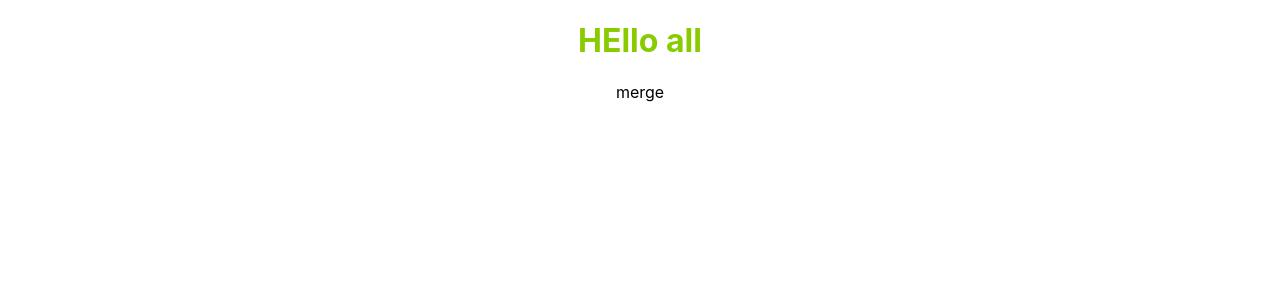
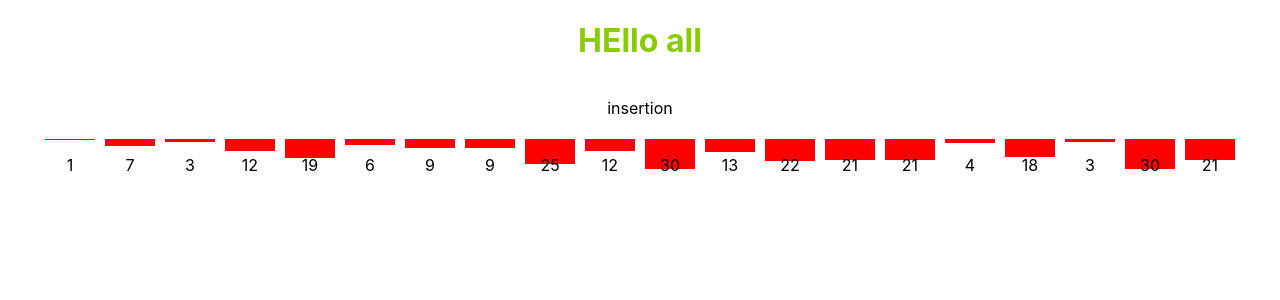
Before and after one commit to rogercp/UserRepoGitHub, a React (Create React App) app in the folder sorting/: page / in a window 1280 px wide. Shown: the top 300 px of the page. Built offline with nearby package versions, Linux system fonts and the light colour scheme.

Commit message:
insertion sort created refs for elements

```diff
--- a/sorting/src/App.js
+++ b/sorting/src/App.js
@@ -20,7 +20,6 @@ function App() {
 
 useEffect(()=>{
 
-
 gsap.to(header.current, {color:"#8c0",duration:2})
 
 
@@ -29,12 +28,12 @@ gsap.to(header.current, {color:"#8c0",duration:2})
 
 
   return (
-    <div className="App">
+    <div className="App" style={{display:"flex",flexDirection:"column", alignItems:"center"}}>
 
     <h1 ref={header}>
       HEllo all
     </h1>
-    <Merge/>
+    <Insertion/>
 
     </div>
   );
--- a/sorting/src/components/Insertion.js
+++ b/sorting/src/components/Insertion.js
@@ -1,10 +1,97 @@
-import React from 'react';
+import React ,{useEffect,useRef,useState} from 'react';
 import '../App.css';
+import {gsap} from 'gsap';
+
+
+const randomListOfNums =(n)=>
+{
+    const nums = [];
+
+    for( let i =0; i<n; i++)
+    {
+        let randomNum = Math.floor(Math.random() * 30) + 1;
+
+        nums.push(randomNum);
+
+    }
+
+    return nums;
+
+}
+
 
 function Insertion() {
+
+    const [values, setValues] = useState(randomListOfNums(20))
+
+    // const headerRef = React.useRef(null);
+
+    const revealsRef = React.useRef([]);
+
+    revealsRef.current = [];
+
+    const useEffect=(()=>
+    {
+
+        gsap.from(revealsRef.current,{
+                duration:1,
+                autoAlpha:0,
+                ease:'none',
+                delay:1
+        });
+
+
+    },[]);
+
+
+const addToRefs = (el) =>
+{
+
+    if(el && !revealsRef.current.includes(el))
+    {
+        revealsRef.current.push(el);
+    }
+
+    console.log(revealsRef.current)
+}
+
+
+const onAnimate = () => {
+
+
+    gsap.to(revealsRef.current,{
+        color:"#8c0",duration:2
+
+
+})
+}
+
+
   return (
-    <div className="insertion">
-           <p>insertion</p>
+    <div className="insertion" >
+
+           <p >insertion</p>
+
+        <section style={{display:"flex", flexDirection:"row",width:"1200px"}}>
+
+         {values.map((num,index)=>{
+
+            return (
+                <div
+                key={num}
+                ref={addToRefs}
+                style={{height:`${num}px`, backgroundColor:"red",margin:"5px",width:"80%"}}
+                onClick={onAnimate}
+                >
+
+                   <p>{num}</p>
+
+                </div>
+            )
+
+         })}
+
+        </section>
 
     </div>
   );
```
